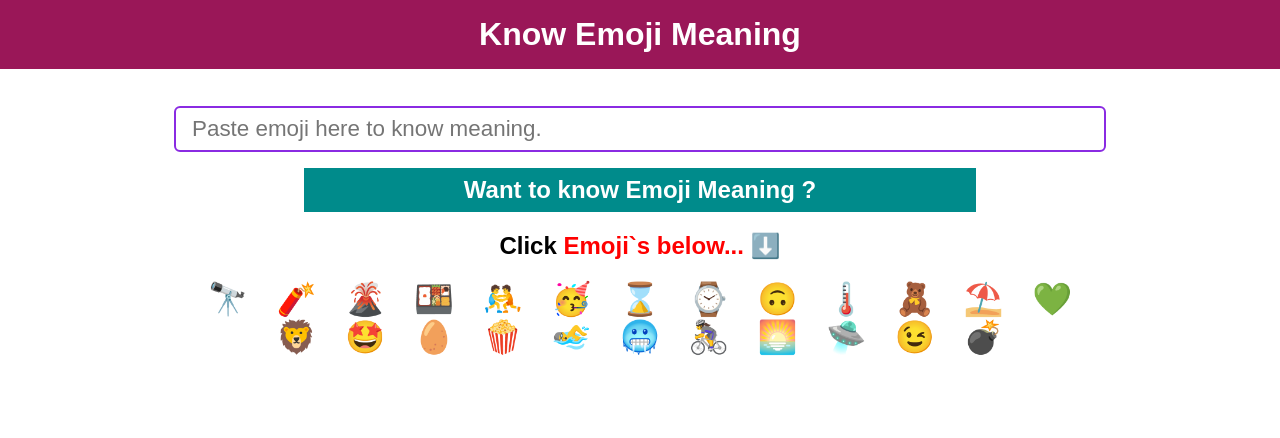
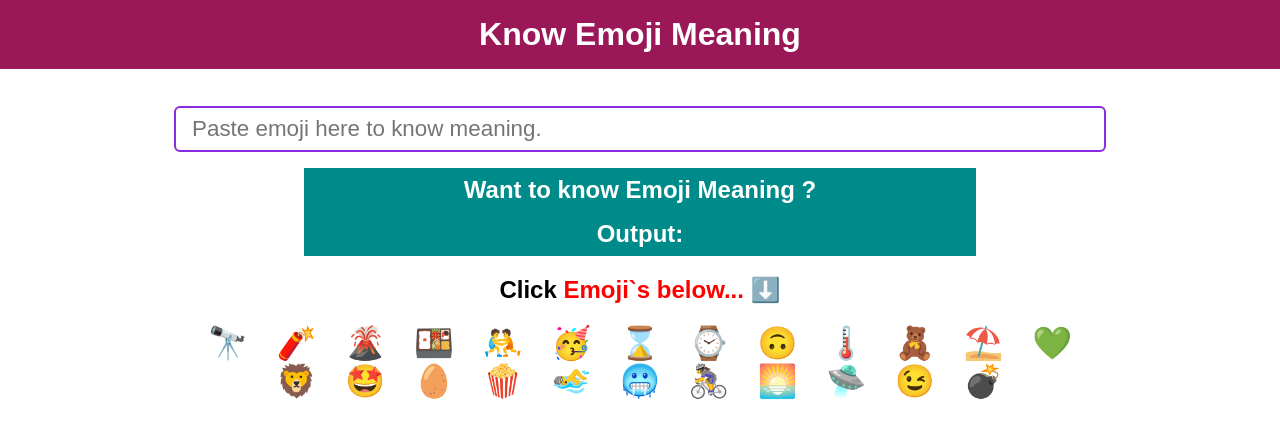
Before and after one commit to karthikgoud/Know-emoji-meaning, a React (Create React App) app: page / in a window 1280 px wide. Shown: the top 438 px of the page. Built offline with nearby package versions, Linux system fonts and the light colour scheme.

Commit message:
Update App.js

```diff
--- a/src/App.js
+++ b/src/App.js
@@ -74,6 +74,20 @@ function App() {
       >
         {emoji}
       </div>
+      <div
+        style={{
+          className: "output-container",
+          fontSize: "1.5rem",
+          fontWeight: "bolder",
+          color: "white",
+          background: "darkcyan",
+          padding: "0.5rem 1rem",
+          width: "50%",
+          margin: "auto",
+        }}
+      >
+        Output:
+      </div>
       <h2>
         Click <span style={{ color: "red" }}>Emoji`s below...</span> ⬇️
       </h2>
```
